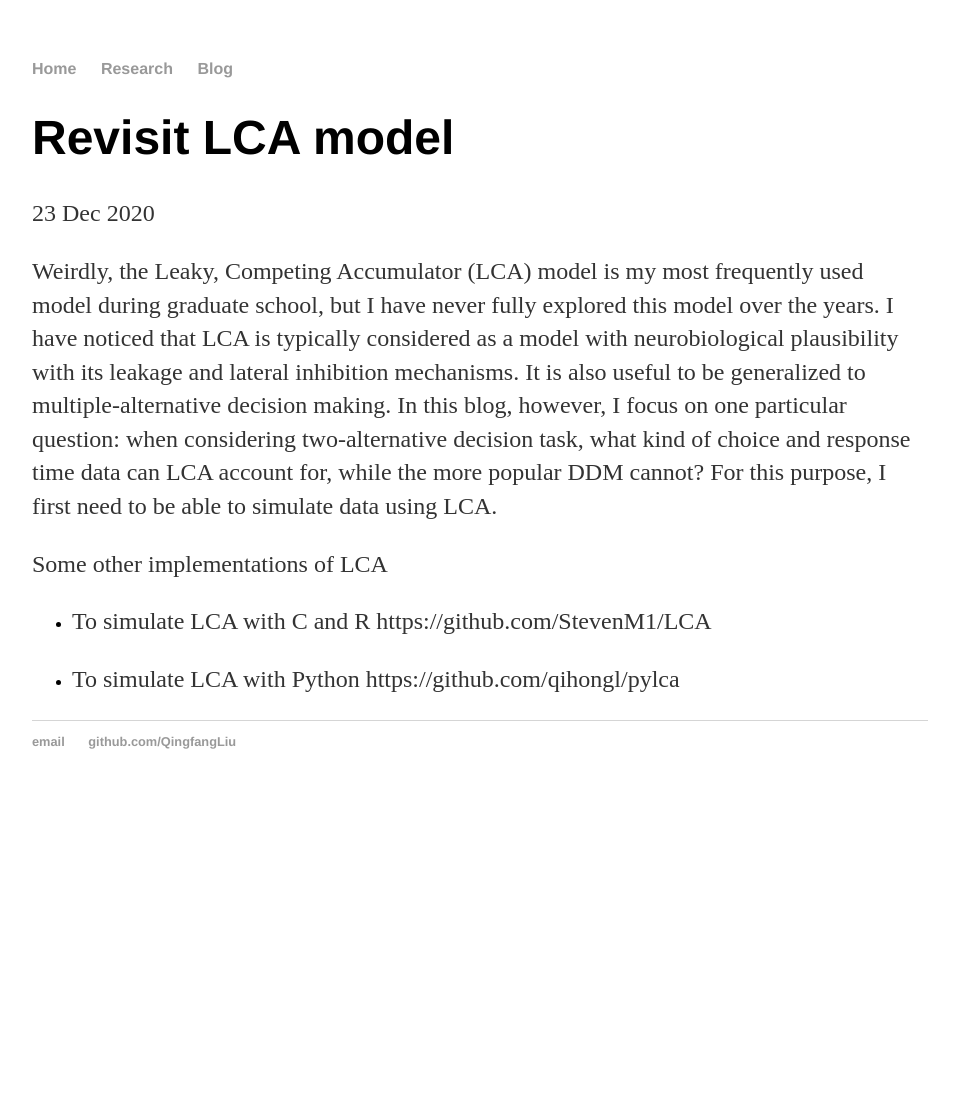
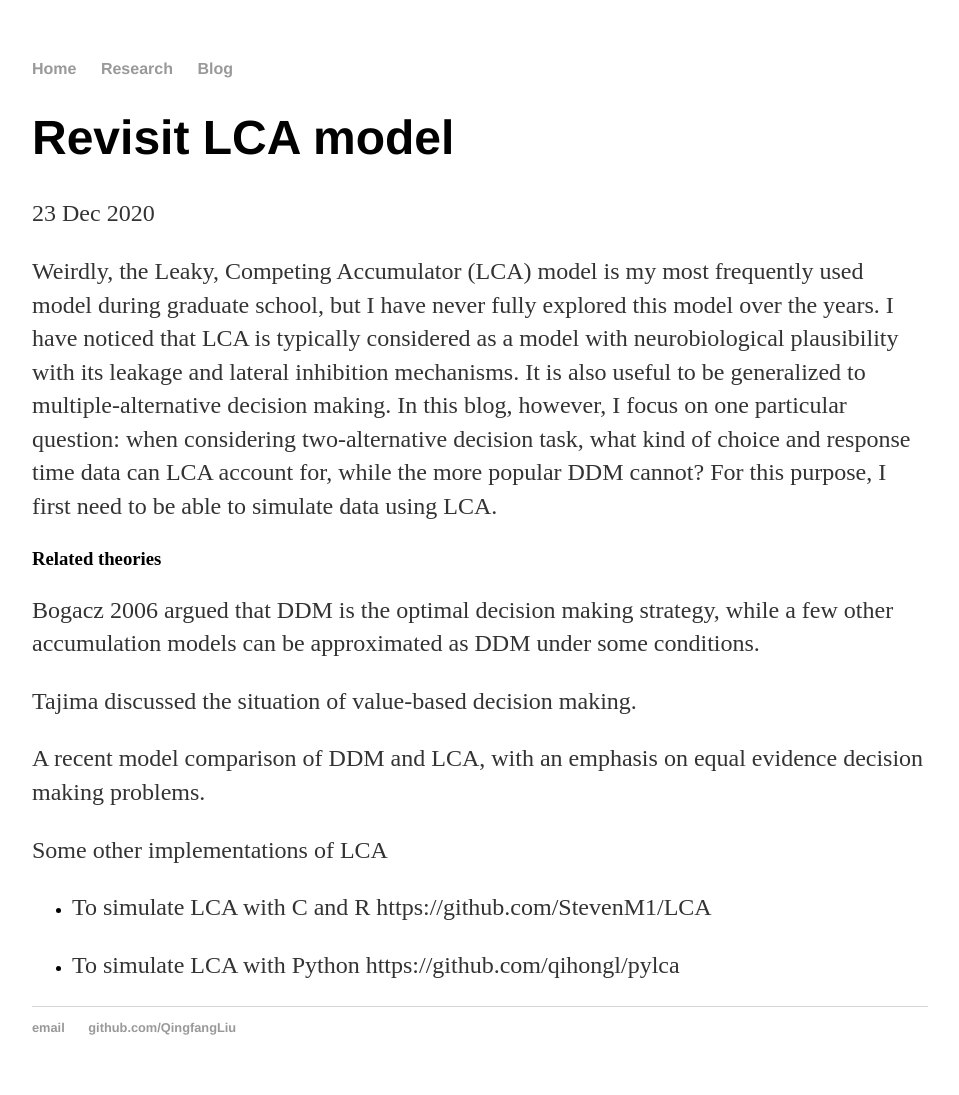
Before and after one commit to QingfangLiu/qingfangliu.github.io, a Jekyll site: the page built from _posts/2020-12-23-LCA.md, in a window 1280 px wide. Shown: the whole page, without its empty margins (160-1119 px from the left). Built offline with Jekyll 4.4.1, drawn with Linux system fonts in a browser that asks for light colours; before the commit the page ends 900 px from its top, so only the background shows below that.

Commit message:
Update 2020-12-23-LCA.md

```diff
--- a/_posts/2020-12-23-LCA.md
+++ b/_posts/2020-12-23-LCA.md
@@ -5,6 +5,14 @@
 ---
 
 Weirdly, the Leaky, Competing Accumulator (LCA) model is my most frequently used model during graduate school, but I have never fully explored this model over the years. I have noticed that LCA is typically considered as a model with neurobiological plausibility with its leakage and lateral inhibition mechanisms. It is also useful to be generalized to multiple-alternative decision making. In this blog, however, I focus on one particular question: when considering two-alternative decision task, what kind of choice and response time data can LCA account for, while the more popular DDM cannot? For this purpose, I first need to be able to simulate data using LCA.
+
+### Related theories
+
+Bogacz 2006 argued that DDM is the optimal decision making strategy, while a few other accumulation models can be approximated as DDM under some conditions.
+
+Tajima discussed the situation of value-based decision making.
+
+A recent model comparison of DDM and LCA, with an emphasis on equal evidence decision making problems.
 
 
 Some other implementations of LCA
```
